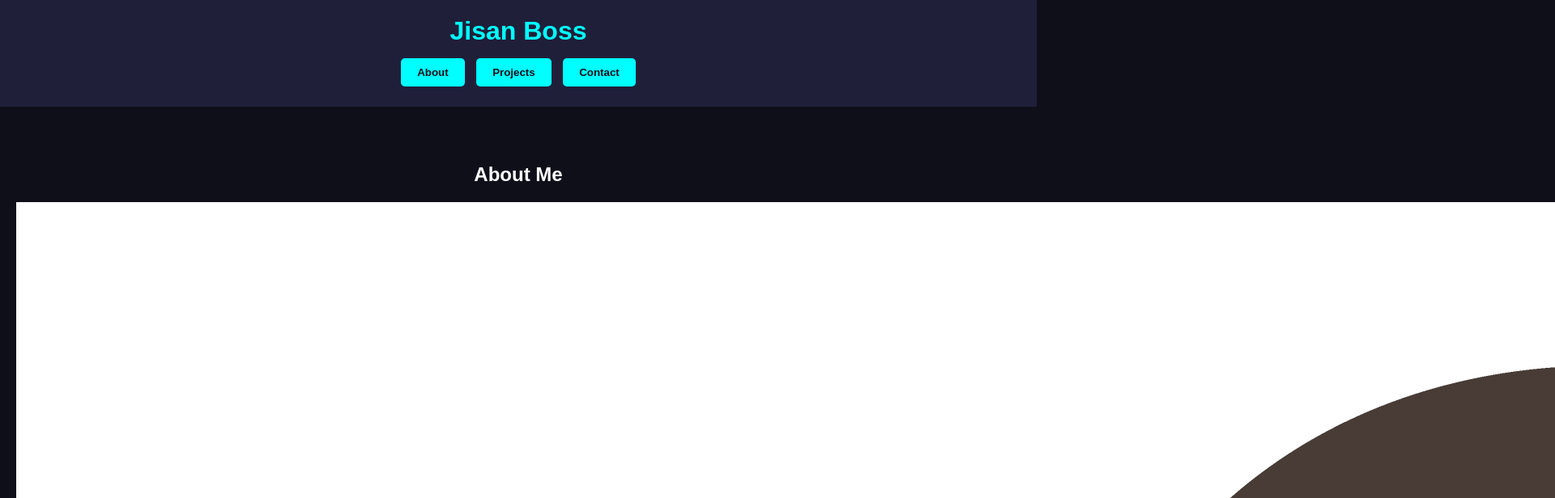
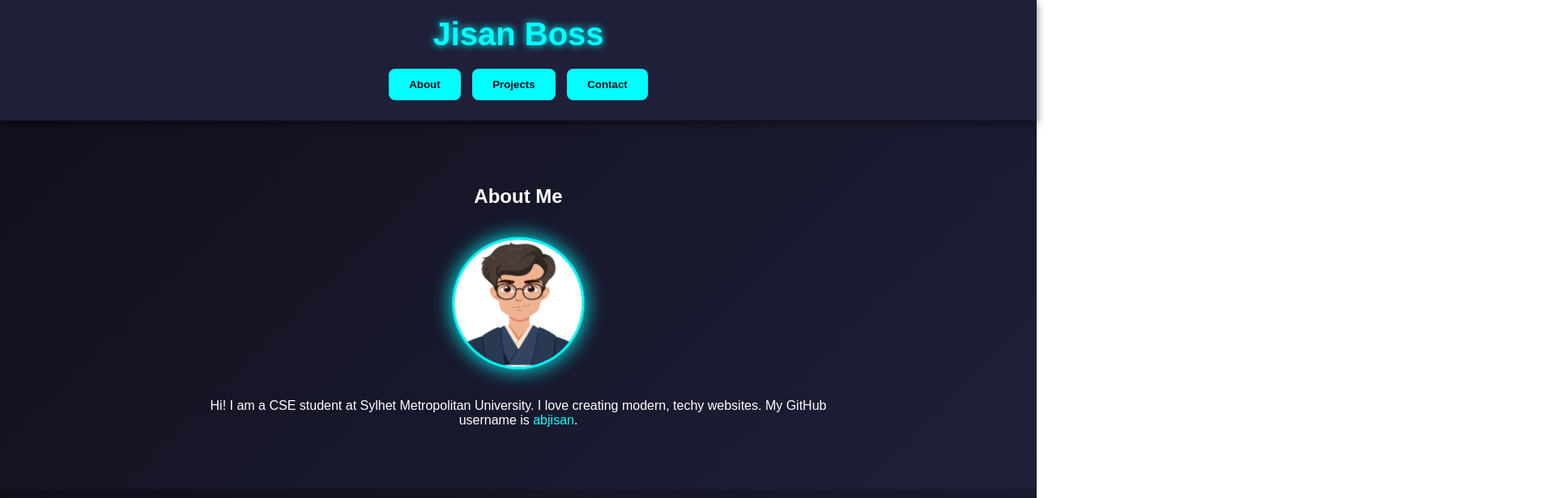
Before and after one commit to abjisan/portfolio, a plain HTML site: page index.html in a window 1280 px wide. Both pictures are taken after a click on the button "About". Shown: the top 616 px of the page at 81% size, 1920 px wide, since content can reach past the window. Drawn offline with Linux system fonts and the light colour scheme.

Commit message:
Enhance styles with gradients and animations
Updated styles for body, header, buttons, sections, and added avatar animation.

```diff
--- a/style.css
+++ b/style.css
@@ -1,53 +1,91 @@
+/* General styles */
 body {
     font-family: 'Arial', sans-serif;
     margin: 0;
     padding: 0;
-    background: #0f0f1a;
+    background: linear-gradient(135deg, #0f0f1a, #1f1f3a);
     color: #fff;
     text-align: center;
+    overflow-x: hidden;
 }
 
+/* Header styles */
 header {
     padding: 20px;
     background: #1f1f3a;
     position: sticky;
     top: 0;
     z-index: 10;
+    box-shadow: 0 4px 10px rgba(0,0,0,0.5);
 }
 
 header h1 {
     margin: 0;
-    font-size: 2rem;
+    font-size: 2.5rem;
     color: #00ffff;
+    text-shadow: 0 0 10px #00ffff;
 }
 
 nav {
-    margin-top: 10px;
+    margin-top: 15px;
 }
 
 button.nav-btn {
-    padding: 10px 20px;
+    padding: 12px 25px;
     margin: 5px;
     border: none;
     cursor: pointer;
     background: #00ffff;
     color: #0f0f1a;
     font-weight: bold;
-    border-radius: 5px;
-    transition: transform 0.3s;
+    border-radius: 8px;
+    transition: transform 0.3s, box-shadow 0.3s;
 }
 
 button.nav-btn:hover {
     transform: scale(1.1);
+    box-shadow: 0 0 15px #00ffff;
 }
 
+/* Section styles */
 .section {
-    padding: 50px 20px;
+    padding: 60px 20px;
+    max-width: 800px;
+    margin: 0 auto;
     opacity: 1;
-    transition: all 0.5s ease-in-out;
+    transform: translateY(0);
+    transition: all 0.6s ease-in-out;
 }
 
 .hidden {
     display: none;
     opacity: 0;
+    transform: translateY(50px);
 }
+
+/* Avatar animation */
+.avatar {
+    width: 150px;
+    height: 150px;
+    border-radius: 50%;
+    margin: 20px 0;
+    border: 3px solid #00ffff;
+    animation: pulse 2s infinite;
+}
+
+@keyframes pulse {
+    0% { box-shadow: 0 0 10px #00ffff; transform: scale(1); }
+    50% { box-shadow: 0 0 25px #00ffff; transform: scale(1.05); }
+    100% { box-shadow: 0 0 10px #00ffff; transform: scale(1); }
+}
+
+/* Links */
+a {
+    color: #00ffff;
+    text-decoration: none;
+    transition: color 0.3s;
+}
+
+a:hover {
+    color: #00bcd4;
+}
```
